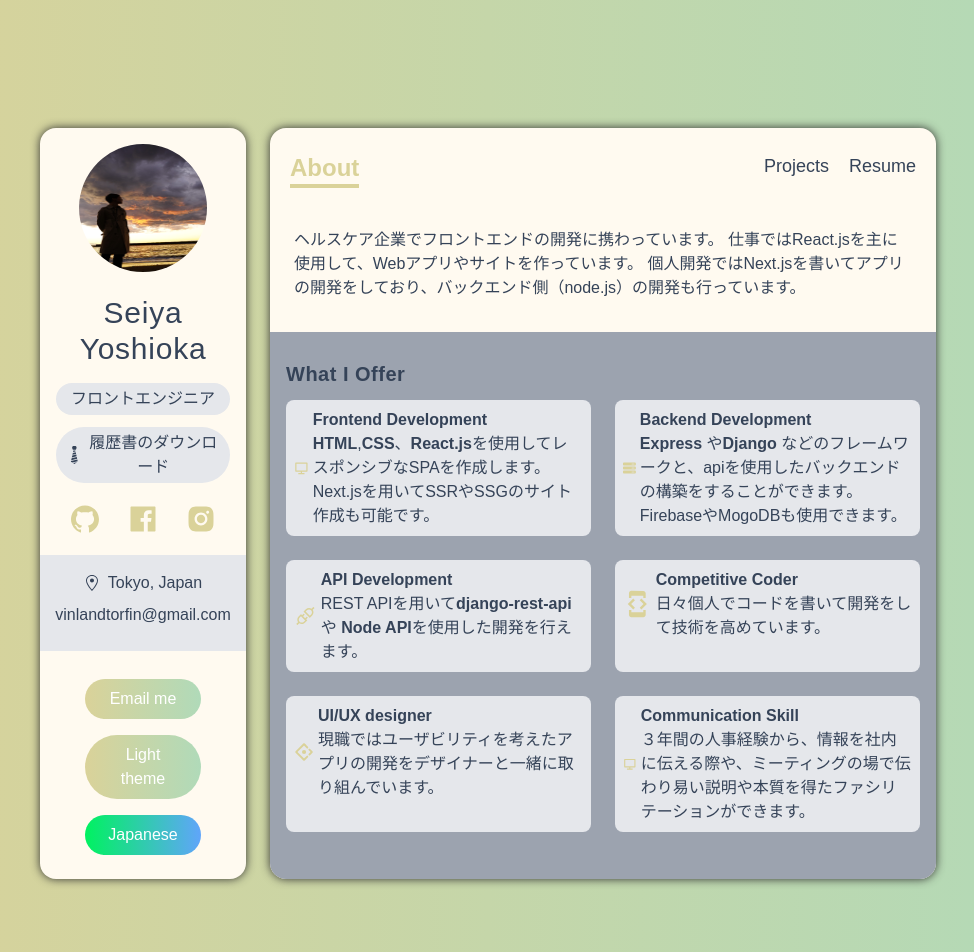
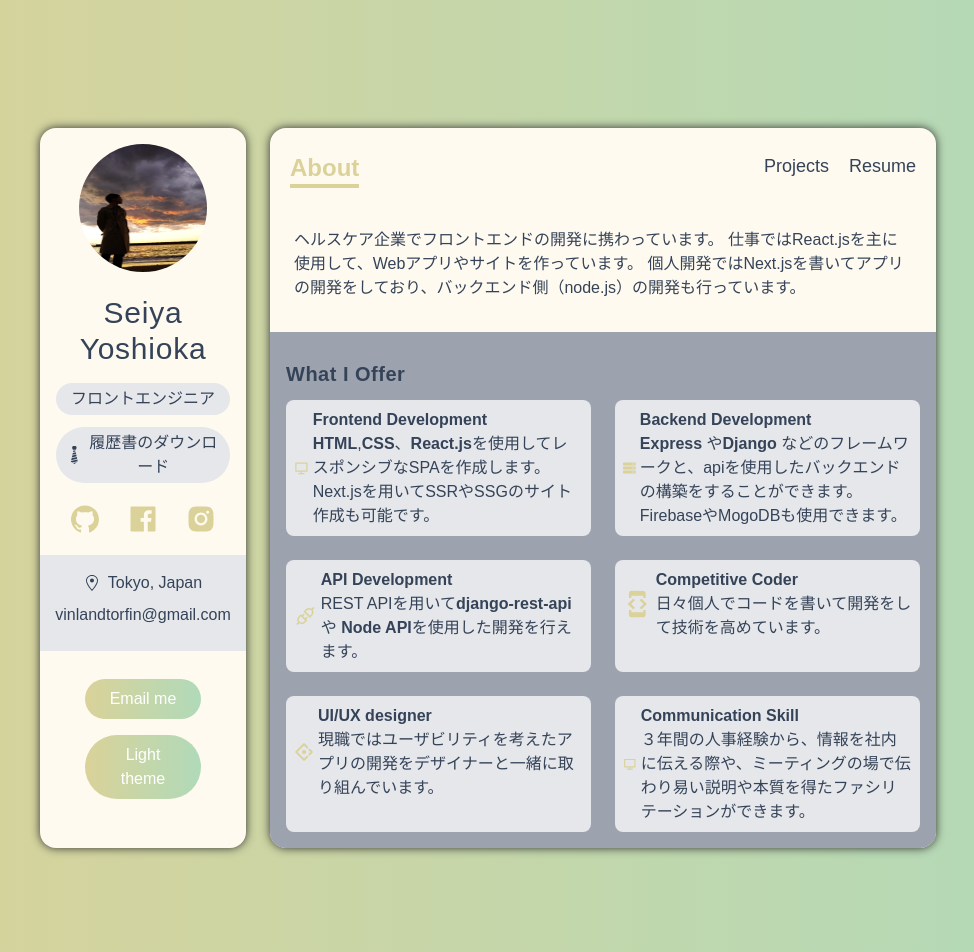
Before and after one commit to Seeya0/Next-Portfolio, a Next.js app: page / in a window 1280 px wide. Shown: the top 952 px of the page, without its empty margins (152-1126 px from the left). Built offline with nearby package versions, Linux system fonts and the light colour scheme.

Commit message:
Languageを削除、SSGに変更をした

```diff
--- a/components/SideBar.tsx
+++ b/components/SideBar.tsx
@@ -2,20 +2,14 @@ import { useTheme } from "next-themes"
 import Image from "next/image";
 import topIcon from "../public/images/DSC06785.jpg"
 import { GiTie } from 'react-icons/gi'
-import { AiFillFacebook, AiFillGithub, AiFillInstagram, AiFillLinkedin } from 'react-icons/ai'
+import { AiFillFacebook, AiFillGithub, AiFillInstagram } from 'react-icons/ai'
 import { GoLocation } from 'react-icons/go'
-import { useState } from "react";
 
 const SideBar = () => {
     const { theme, setTheme } = useTheme();
-    const [sitelanguage, setSiteLanguage] = useState("English")
 
     const changeTheme = () => {
         setTheme(theme === "light" ? "dark" : "light")
-    }
-
-    const changeSiteLanguage = () => {
-        setSiteLanguage(sitelanguage === "English" ? "Japanese" : "English")
     }
 
     return (
@@ -80,12 +74,6 @@ const SideBar = () => {
             >
                 {theme === "light" ? <span>Dark theme</span> : <span>Light theme</span>}
             </button>
-            <button
-                className="bg-gradient-to-r from-green to-blue-400 w-8/12 rounded-full py-2 px-5 text-white my-2"
-                onClick={changeSiteLanguage}
-            >
-                {sitelanguage === "English" ? <span>Japanese</span> : <span>English</span>}
-            </button>
         </div>
     )
 }
--- a/pages/index.tsx
+++ b/pages/index.tsx
@@ -47,7 +47,19 @@ const index = () => {
 export default index
 
 
-export const getServerSideProps = async (context: GetServerSidePropsContext) => {
+// export const getServerSideProps = async (context: GetServerSidePropsContext) => {
+//     const res = await fetch("http://localhost:3000/api/services")
+//     const data = await res.json()
+
+//     return {
+
+//         props: {
+//             services: data.services
+//         }
+//     }
+// }
+
+export const getStaticProps = async (context: GetStaticPropsContext) => {
     const res = await fetch("http://localhost:3000/api/services")
     const data = await res.json()
 
@@ -58,15 +70,3 @@ export const getServerSideProps = async (context: GetServerSidePropsContext) =>
         }
     }
 }
-
-// export const getStaticProps = async (context: GetStaticPropsContext) => {
-//     const res = await fetch("http://localhost:3000/api/services")
-//     const data = await res.json()
-
-//     return {
-
-//         props:{
-//             services: data.services
-//         }
-//     }
-// }
```
